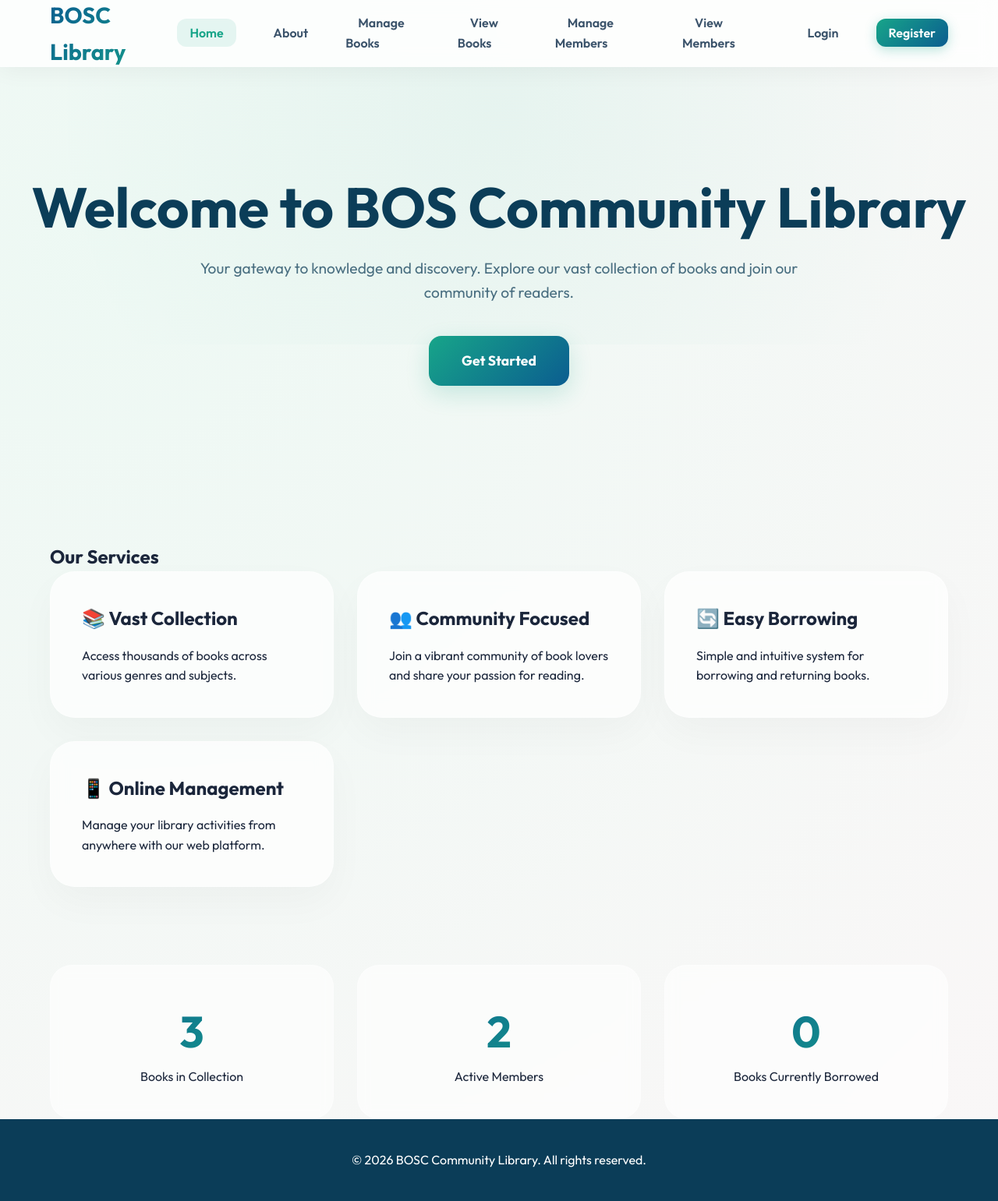
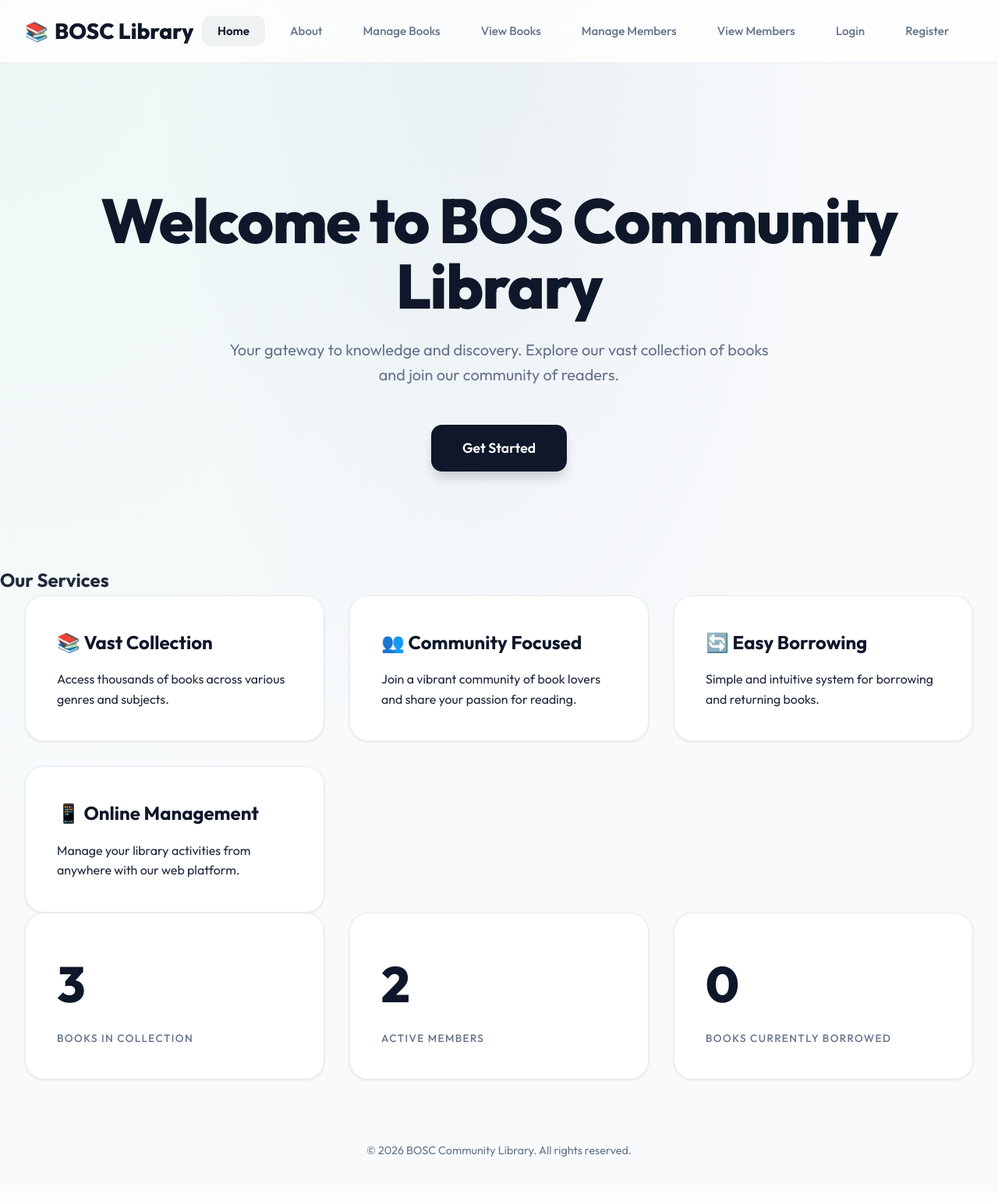
Before and after one commit to Damdji123/BOSC-Community-Library, a PHP site: page /public/index.html in a window 1280 px wide. Shown: the whole page at 78% size. After the commit the page ends 1484 px from the top, so only its background shows below. Run offline with PHP 8.4, Linux system fonts and the light colour scheme; data comes from the database, SQL or seed files in the repository.

Commit message:
Professional UI redesign: SaaS-style aesthetics and refined components

```diff
--- a/public/css/styles.css
+++ b/public/css/styles.css
@@ -1,245 +1,298 @@
-@import url('https://fonts.googleapis.com/css2?family=Outfit:wght@300;400;600;700&display=swap');
+@import url('https://fonts.googleapis.com/css2?family=Outfit:wght@300;400;500;600;700;800&display=swap');
+
+:root {
+    --primary: #0f172a;
+    --primary-light: #1e293b;
+    --accent: #10b981;
+    --accent-hover: #059669;
+    --background: #f8fafc;
+    --card-bg: rgba(255, 255, 255, 0.95);
+    --text-main: #1e293b;
+    --text-muted: #64748b;
+    --border: rgba(226, 232, 240, 0.8);
+    --shadow-sm: 0 1px 3px rgba(0,0,0,0.1);
+    --shadow-md: 0 4px 6px -1px rgba(0,0,0,0.1), 0 2px 4px -1px rgba(0,0,0,0.06);
+    --shadow-lg: 0 20px 25px -5px rgba(0,0,0,0.1), 0 10px 10px -5px rgba(0,0,0,0.04);
+    --glass-border: rgba(255, 255, 255, 0.6);
+}
 
 * {
     margin: 0;
     padding: 0;
     box-sizing: border-box;
+    -webkit-font-smoothing: antialiased;
 }
 
 body {
     font-family: 'Outfit', sans-serif;
     line-height: 1.6;
-    color: #1b263b;
-    background-color: #f0f7ff;
-    background: radial-gradient(circle at 10% 20%, rgba(216, 241, 230, 0.46) 0.1%, rgba(233, 226, 226, 0.28) 90.1%);
+    color: var(--text-main);
+    background-color: var(--background);
+    background-image:
+        radial-gradient(at 0% 0%, hsla(160, 84%, 39%, 0.05) 0px, transparent 50%),
+        radial-gradient(at 50% 0%, hsla(210, 100%, 23%, 0.05) 0px, transparent 50%);
     min-height: 100vh;
 }
 
+/* Header & Navigation */
 header {
     background: rgba(255, 255, 255, 0.8);
-    backdrop-filter: blur(12px);
-    -webkit-backdrop-filter: blur(12px);
-    border-bottom: 1px solid rgba(255, 255, 255, 0.3);
-    box-shadow: 0 4px 30px rgba(0, 0, 0, 0.05);
+    backdrop-filter: blur(20px);
+    -webkit-backdrop-filter: blur(20px);
+    border-bottom: 1px solid var(--border);
     position: sticky;
     top: 0;
     z-index: 1000;
 }
 
 .nav-container {
-    max-width: 1200px;
+    max-width: 1280px;
     margin: 0 auto;
-    padding: 0 24px;
+    padding: 0 32px;
     display: flex;
     justify-content: space-between;
     align-items: center;
-    height: 85px;
+    height: 80px;
 }
 
 .logo {
-    color: #0b5d90;
-    font-size: 1.8rem;
-    font-weight: 700;
+    font-size: 1.75rem;
+    font-weight: 800;
     text-decoration: none;
-    background: linear-gradient(135deg, #0b5d90 0%, #17a589 100%);
-    -webkit-background-clip: text;
-    -webkit-text-fill-color: transparent;
+    color: var(--primary);
+    display: flex;
+    align-items: center;
+    gap: 8px;
+}
+
+.logo::before {
+    content: '📚';
+    font-size: 1.5rem;
 }
 
 .nav-menu {
     display: flex;
     align-items: center;
-    gap: 32px;
+    gap: 12px;
     list-style: none;
 }
 
 .nav-menu a {
-    color: #3b536b;
+    color: var(--text-muted);
     text-decoration: none;
-    font-weight: 600;
-    padding: 8px 16px;
+    font-weight: 500;
+    padding: 10px 20px;
     border-radius: 12px;
-    transition: all 0.3s cubic-bezier(0.4, 0, 0.2, 1);
-}
-
-.nav-menu a.nav-button {
-    background: linear-gradient(135deg, #17a589 0%, #0b5d90 100%);
-    color: #ffffff;
-    box-shadow: 0 4px 15px rgba(23, 165, 137, 0.3);
+    transition: all 0.25s cubic-bezier(0.4, 0, 0.2, 1);
+    font-size: 0.95rem;
 }
 
 .nav-menu a:hover,
 .nav-menu a.active {
-    background-color: rgba(23, 165, 137, 0.1);
-    color: #17a589;
-    transform: translateY(-2px);
+    color: var(--primary);
+    background: rgba(15, 23, 42, 0.05);
 }
 
-.nav-menu a.nav-button:hover {
-    box-shadow: 0 8px 25px rgba(23, 165, 137, 0.4);
-    transform: translateY(-3px);
-    color: #fff;
+.nav-menu a.active {
+    font-weight: 600;
 }
 
+/* Hero Section */
 .hero {
-    padding: 140px 0 100px;
+    padding: 160px 0 120px;
     text-align: center;
-    position: relative;
-    overflow: hidden;
-}
-
-.hero::before {
-    content: '';
-    position: absolute;
-    top: -50%;
-    left: -10%;
-    width: 120%;
-    height: 120%;
-    background: radial-gradient(circle, rgba(23, 165, 137, 0.05) 0%, transparent 70%);
-    z-index: -1;
 }
 
 .hero-content h2 {
-    font-size: clamp(3rem, 6vw, 4.5rem);
-    line-height: 1.1;
+    font-size: clamp(3.5rem, 8vw, 5rem);
+    font-weight: 800;
+    color: var(--primary);
+    line-height: 1.05;
     margin-bottom: 24px;
-    font-weight: 700;
-    color: #0b3d58;
+    letter-spacing: -0.02em;
 }
 
 .hero-content p {
-    max-width: 800px;
-    margin: 0 auto 40px;
-    font-size: 1.2rem;
-    color: #4a6f81;
+    max-width: 720px;
+    margin: 0 auto 48px;
+    font-size: 1.25rem;
+    color: var(--text-muted);
+    line-height: 1.6;
 }
 
+/* Buttons */
 .btn-primary {
+    background: var(--primary);
+    color: #fff;
+    padding: 16px 40px;
+    border-radius: 14px;
+    text-decoration: none;
+    font-weight: 600;
+    font-size: 1.1rem;
     display: inline-flex;
     align-items: center;
-    justify-content: center;
-    background: linear-gradient(135deg, #17a589 0%, #0b5d90 100%);
-    color: #ffffff;
-    padding: 18px 42px;
-    border-radius: 16px;
-    text-decoration: none;
-    font-weight: 700;
-    font-size: 1.1rem;
-    transition: all 0.3s ease;
+    gap: 8px;
+    transition: all 0.3s cubic-bezier(0.4, 0, 0.2, 1);
     border: none;
     cursor: pointer;
-    box-shadow: 0 10px 30px rgba(23, 165, 137, 0.2);
+    box-shadow: 0 10px 15px -3px rgba(15, 23, 42, 0.2);
 }
 
 .btn-primary:hover {
-    transform: translateY(-4px) scale(1.02);
-    box-shadow: 0 15px 40px rgba(23, 165, 137, 0.3);
+    background: var(--primary-light);
+    transform: translateY(-2px);
+    box-shadow: 0 20px 25px -5px rgba(15, 23, 42, 0.25);
 }
 
-.features {
-    padding: 100px 0;
+/* Cards & Grid */
+.features-grid, .stats-grid, .management-grid, .books-grid, .members-grid {
+    display: grid;
+    gap: 32px;
+    grid-template-columns: repeat(auto-fit, minmax(320px, 1fr));
+    max-width: 1280px;
+    margin: 0 auto;
+    padding: 0 32px;
 }
 
-.feature-card {
-    background: rgba(255, 255, 255, 0.7);
-    backdrop-filter: blur(10px);
-    border: 1px solid rgba(255, 255, 255, 0.4);
+.feature-card, .stat, .auth-card, .management-card, .book-card, .member-card {
+    background: var(--card-bg);
+    border: 1px solid var(--border);
+    border-radius: 24px;
     padding: 40px;
-    border-radius: 32px;
-    box-shadow: 0 20px 50px rgba(0, 0, 0, 0.03);
-    transition: all 0.4s cubic-bezier(0.175, 0.885, 0.32, 1.275);
+    transition: all 0.4s cubic-bezier(0.4, 0, 0.2, 1);
+    box-shadow: var(--shadow-sm);
 }
 
-.feature-card:hover {
-    transform: translateY(-12px);
-    background: rgba(255, 255, 255, 0.9);
-    box-shadow: 0 30px 60px rgba(4, 54, 92, 0.1);
+.feature-card:hover, .management-card:hover, .book-card:hover, .member-card:hover {
+    transform: translateY(-8px);
+    box-shadow: var(--shadow-lg);
+    border-color: rgba(16, 185, 129, 0.3);
 }
 
 .feature-card h3 {
     font-size: 1.5rem;
+    font-weight: 700;
     margin-bottom: 16px;
+    color: var(--primary);
 }
 
-.stat {
-    background: rgba(255, 255, 255, 0.6);
-    backdrop-filter: blur(8px);
-    border: 1px solid rgba(255, 255, 255, 0.3);
-    border-radius: 28px;
-    padding: 40px;
-    text-align: center;
+/* Stats */
+.stat h3 {
+    font-size: 4rem;
+    font-weight: 800;
+    color: var(--primary);
+    margin-bottom: 8px;
+    letter-spacing: -0.03em;
 }
 
-.stat h3 {
-    font-size: 3.5rem;
-    background: linear-gradient(135deg, #0b5d90 0%, #17a589 100%);
-    -webkit-background-clip: text;
-    -webkit-text-fill-color: transparent;
-    font-weight: 800;
+.stat p {
+    font-weight: 500;
+    color: var(--text-muted);
+    text-transform: uppercase;
+    font-size: 0.85rem;
+    letter-spacing: 0.1em;
 }
 
+/* Forms */
 .auth-card {
-    background: rgba(255, 255, 255, 0.8);
-    backdrop-filter: blur(16px);
-    border: 1px solid rgba(255, 255, 255, 0.5);
-    border-radius: 40px;
-    padding: 50px;
-    box-shadow: 0 40px 100px rgba(4, 54, 92, 0.1);
+    max-width: 480px;
+    margin: 60px auto;
+}
+
+.form-group {
+    margin-bottom: 24px;
+    text-align: left;
+}
+
+label {
+    display: block;
+    font-weight: 600;
+    font-size: 0.9rem;
+    color: var(--primary);
+    margin-bottom: 8px;
 }
 
 input, select {
-    background: rgba(255, 255, 255, 0.5);
-    border: 2px solid #e1ecf5;
-    padding: 16px 20px;
-    border-radius: 16px;
+    width: 100%;
+    padding: 14px 18px;
+    border-radius: 14px;
+    border: 2px solid #e2e8f0;
+    background: #fff;
     font-family: inherit;
-    transition: all 0.3s ease;
+    font-size: 1rem;
+    color: var(--primary);
+    transition: all 0.2s ease;
 }
 
 input:focus, select:focus {
-    background: #fff;
-    border-color: #17a589;
-    box-shadow: 0 0 0 5px rgba(23, 165, 137, 0.15);
+    outline: none;
+    border-color: var(--accent);
+    box-shadow: 0 0 0 4px rgba(16, 185, 129, 0.15);
 }
 
-.book-card, .member-card {
-    background: rgba(255, 255, 255, 0.7);
-    backdrop-filter: blur(10px);
-    border: 1px solid rgba(255, 255, 255, 0.4);
-    border-radius: 32px;
+/* Book/Member Cards Specifics */
+.book-card {
+    padding: 0;
     overflow: hidden;
 }
 
 .book-header {
-    background: linear-gradient(135deg, #0b5d90 0%, #17a589 100%);
-    padding: 30px;
+    background: var(--primary);
+    padding: 32px;
+    color: #fff;
+    position: relative;
 }
 
-.status-available {
-    background: #abebc6;
-    color: #0d5a2d;
+.book-status {
+    position: absolute;
+    top: 24px;
+    right: 24px;
+    padding: 6px 14px;
+    border-radius: 99px;
+    font-size: 0.75rem;
+    font-weight: 700;
+    text-transform: uppercase;
 }
 
-.status-borrowed {
-    background: #ffeaa7;
-    color: #7b5e12;
+.status-available { background: var(--accent); color: #fff; }
+.status-borrowed { background: #f59e0b; color: #fff; }
+
+.book-details {
+    padding: 32px;
+}
+
+.book-details p {
+    margin-bottom: 12px;
+    font-size: 0.95rem;
+}
+
+.book-details strong {
+    color: var(--text-muted);
+    font-weight: 500;
+}
+
+/* Footer */
+footer {
+    padding: 80px 0 40px;
+    text-align: center;
+    color: var(--text-muted);
+    font-size: 0.9rem;
 }
 
 /* Animations */
-@keyframes fadeInUp {
-    from { opacity: 0; transform: translateY(30px); }
+@keyframes reveal {
+    from { opacity: 0; transform: translateY(20px); }
     to { opacity: 1; transform: translateY(0); }
 }
 
-.hero-content, .feature-card, .stat {
-    animation: fadeInUp 0.8s ease-out forwards;
+main > section {
+    animation: reveal 0.8s cubic-bezier(0.4, 0, 0.2, 1) forwards;
 }
 
-/* Base styles from original */
-.container { max-width: 1200px; margin: 0 auto; padding: 0 24px; }
-footer { padding: 40px 0; background: #0b3d58; color: #fff; text-align: center; }
-.features-grid, .stats-grid, .management-grid, .books-grid, .members-grid {
-    display: grid; gap: 30px; grid-template-columns: repeat(auto-fit, minmax(280px, 1fr));
+/* Mobile Responsiveness */
+@media (max-width: 768px) {
+    .nav-container { padding: 0 20px; }
+    .nav-menu { display: none; } /* Simplified for demo, could add mobile menu */
+    .hero-content h2 { font-size: 3rem; }
+    .features-grid, .stats-grid { padding: 0 20px; gap: 20px; }
 }
-.form-group { margin-bottom: 24px; }
-label { display: block; margin-bottom: 10px; font-weight: 600; color: #3b536b; }
```
